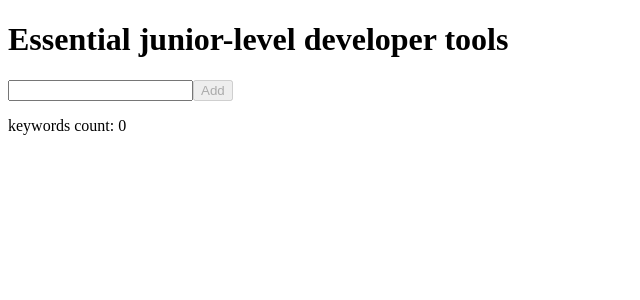
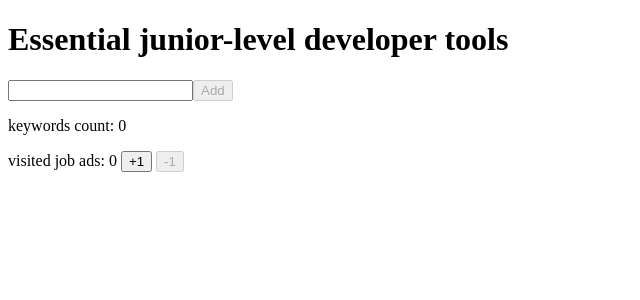
Before and after one commit to neil-justin/track-webdev-tools, a React (Vite) app: page / in a window 1280 px wide. Shown: the top 300 px of the page, without its empty margins (0-640 px from the left). Built offline with nearby package versions, Linux system fonts and the light colour scheme.

Commit message:
Add a display for keeping track of visited job ads count

```diff
--- a/src/ModifiableTechToolsList.jsx
+++ b/src/ModifiableTechToolsList.jsx
@@ -1,3 +1,5 @@
+import { useState } from "react";
+
 export default function ModifiableTechToolsList({
   techTools,
   selectedIndex,
@@ -15,6 +17,20 @@ export default function ModifiableTechToolsList({
   keywordsCount,
   onClearListClick,
 }) {
+  const [visitedJobAdsCount, setVisitedJobAdsCount] = useState(0);
+
+  function handleVisitedJobAdsCount(increment) {
+    if (increment) {
+      setVisitedJobAdsCount(
+        (prevVisitedJobAdsCount) => prevVisitedJobAdsCount + 1
+      );
+    } else {
+      setVisitedJobAdsCount(
+        (prevVisitedJobAdsCount) => prevVisitedJobAdsCount - 1
+      );
+    }
+  }
+
   return (
     <>
       <h1>Essential junior-level developer tools</h1>
@@ -73,6 +89,16 @@ export default function ModifiableTechToolsList({
         </button>
       </form>
       <p>keywords count: {keywordsCount}</p>
+      <p>
+        <span>visited job ads: {visitedJobAdsCount} </span>{" "}
+        <button onClick={() => handleVisitedJobAdsCount(true)}>+1</button>{" "}
+        <button
+          disabled={visitedJobAdsCount < 1}
+          onClick={() => handleVisitedJobAdsCount(false)}
+        >
+          -1
+        </button>
+      </p>
     </>
   );
 }
```
